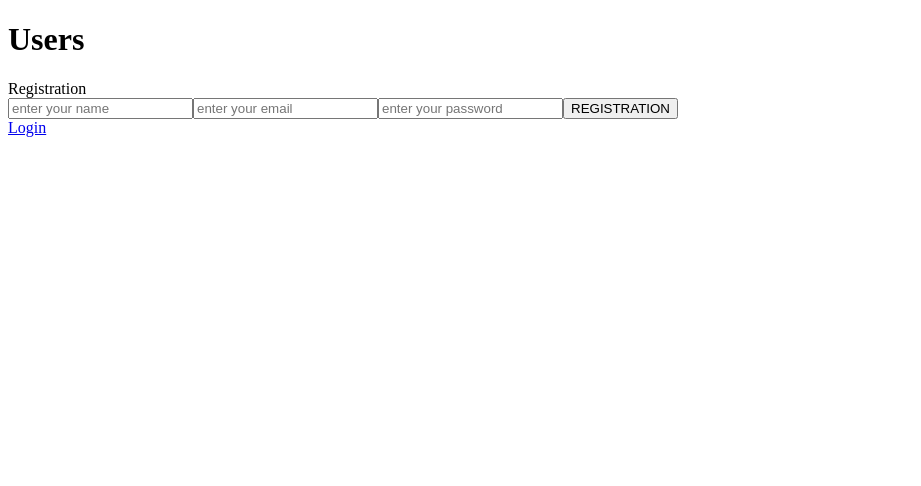
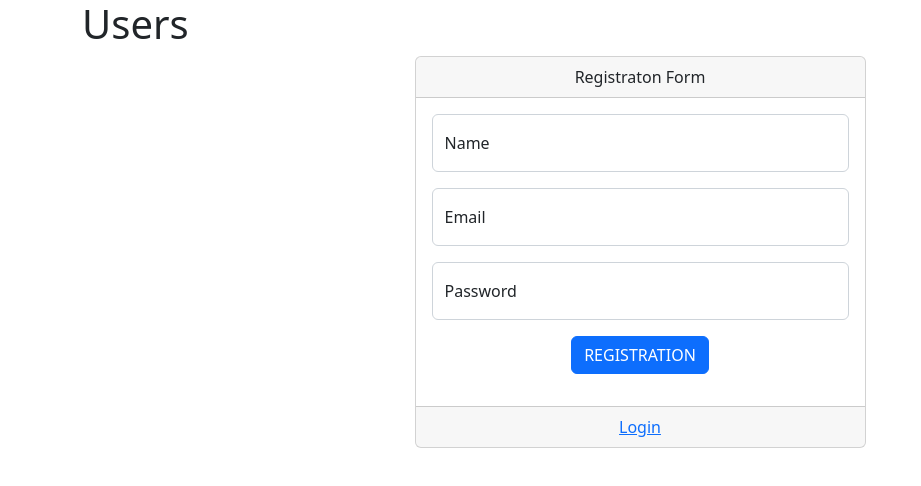
Before and after one commit to lexxA87/Task3forItransition, a React (Create React App) app in the folder client/: page /registration in a window 1280 px wide. Shown: the top 486 px of the page, without its empty margins (0-921 px from the left). Built offline with nearby package versions, Linux system fonts and the light colour scheme.

Commit message:
8. added bootstrap for forms

```diff
--- a/client/package.json
+++ b/client/package.json
@@ -7,6 +7,7 @@
     "@testing-library/react": "^13.3.0",
     "@testing-library/user-event": "^13.5.0",
     "axios": "^0.27.2",
+    "bootstrap": "^5.2.0-beta1",
     "react": "^18.1.0",
     "react-dom": "^18.1.0",
     "react-redux": "^8.0.2",
--- a/client/public/index.html
+++ b/client/public/index.html
@@ -11,8 +11,6 @@
     />
     <link rel="apple-touch-icon" href="%PUBLIC_URL%/logo192.png" />
 
-    <link rel="manifest" href="%PUBLIC_URL%/manifest.json" />
-
     <title>Users(Task3)</title>
   </head>
   <body>
--- a/client/src/components/App.jsx
+++ b/client/src/components/App.jsx
@@ -3,19 +3,19 @@ import { BrowserRouter, Navigate, Route, Routes } from "react-router-dom";
 import Header from "./header/Header";
 import Login from "./login/Login";
 import Registration from "./regisration/Registration";
-import UsersTable from "./usersTable/UsersTable";
+import Users from "./users/Users";
 
 function App() {
   const isAuth = useSelector((state) => state.user.isAuth);
 
   return (
     <BrowserRouter>
-      <div>
+      <div className="container">
         <Header />
 
         {isAuth ? (
           <Routes>
-            <Route path="/" element={<UsersTable />} />
+            <Route path="/" element={<Users />} />
             <Route path="/login" element={<Navigate to="/" />} />
           </Routes>
         ) : (
--- a/client/src/components/input/Input.jsx
+++ b/client/src/components/input/Input.jsx
@@ -2,12 +2,17 @@ import React from "react";
 
 function Input(props) {
   return (
+    <div className="form-floating mb-3">
       <input
+        id={props.htmlId}
         value={props.value}
         onChange={(event) => props.setValue(event.target.value)}
         type={props.type}
         placeholder={props.placeholder}
+        className="form-control"
       />
+      <label htmlFor={props.htmlId}>{props.placeholder}</label>
+    </div>
   );
 }
 
--- a/client/src/components/login/Login.jsx
+++ b/client/src/components/login/Login.jsx
@@ -10,23 +10,36 @@ function Login() {
   const dispatch = useDispatch();
 
   return (
-    <div>
-      <div>Login</div>
+    <div className="row justify-content-md-center">
+      <div className="col-md-auto col-lg-5">
+        <div className="card text-center">
+          <div className="card-header">Login Form</div>
+          <div className="card-body ">
             <Input
               value={name}
               setValue={setName}
               type="text"
-        placeholder="enter your name"
+              placeholder="Name"
+              htmlId="name"
             />
             <Input
               value={password}
               setValue={setPassword}
               type="password"
-        placeholder="enter your password"
+              placeholder="Password"
+              htmlId="password"
             />
-      <button onClick={() => dispatch(login(name, password))}>LOGIN</button>
-      <div>
+            <button
+              onClick={() => dispatch(login(name, password))}
+              className="btn btn-primary mb-3"
+            >
+              LOGIN
+            </button>
+          </div>
+          <div className="card-footer text-muted">
             <NavLink to="/registration">Registration</NavLink>
+          </div>
+        </div>
       </div>
     </div>
   );
--- a/client/src/components/regisration/Registration.jsx
+++ b/client/src/components/regisration/Registration.jsx
@@ -9,31 +9,43 @@ function Registration() {
   const [password, setPassword] = useState("");
 
   return (
-    <div>
-      <div>Registration</div>
+    <div className="row justify-content-md-center">
+      <div className="col-md-auto col-lg-5">
+        <div className="card text-center">
+          <div className="card-header">Registraton Form</div>
+          <div className="card-body ">
             <Input
               value={name}
               setValue={setName}
               type="text"
-        placeholder="enter your name"
+              placeholder="Name"
+              htmlId="name"
             />
             <Input
               value={email}
               setValue={setEmail}
               type="text"
-        placeholder="enter your email"
+              placeholder="Email"
+              htmlId="email"
             />
             <Input
               value={password}
               setValue={setPassword}
               type="password"
-        placeholder="enter your password"
+              placeholder="Password"
+              htmlId="password"
             />
-      <button onClick={() => registration(name, email, password)}>
+            <button
+              onClick={() => registration(name, email, password)}
+              className="btn btn-primary mb-3"
+            >
               REGISTRATION
             </button>
-      <div>
+          </div>
+          <div className="card-footer text-muted">
             <NavLink to="/login">Login</NavLink>
+          </div>
+        </div>
       </div>
     </div>
   );
--- /dev/null
+++ b/client/src/components/users/Users.jsx
@@ -0,0 +1,13 @@
+import React from "react";
+import UsersTable from "../usersTable/UsersTable";
+
+function Users() {
+  return (
+    <div>
+      Users
+      <UsersTable />
+    </div>
+  );
+}
+
+export default Users;
--- a/client/src/index.js
+++ b/client/src/index.js
@@ -3,6 +3,7 @@ import ReactDOM from "react-dom/client";
 import App from "./components/App";
 import { store } from "./reducers";
 import { Provider } from "react-redux";
+import "bootstrap/dist/css/bootstrap.min.css";
 
 const root = ReactDOM.createRoot(document.getElementById("root"));
 root.render(
```
Also changed, not shown: 1 other file (tests, documents, lock files or other folders). Lines whose indentation alone changed are shown as unchanged.
